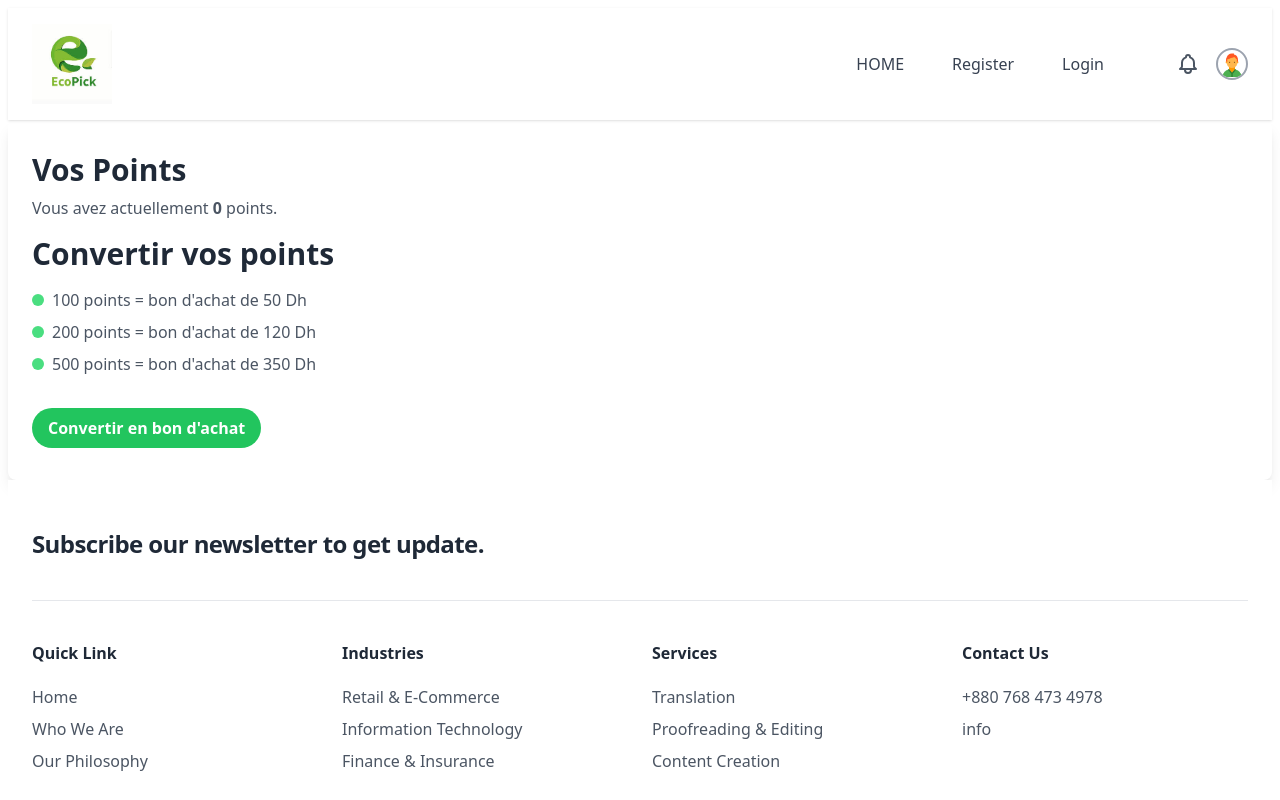
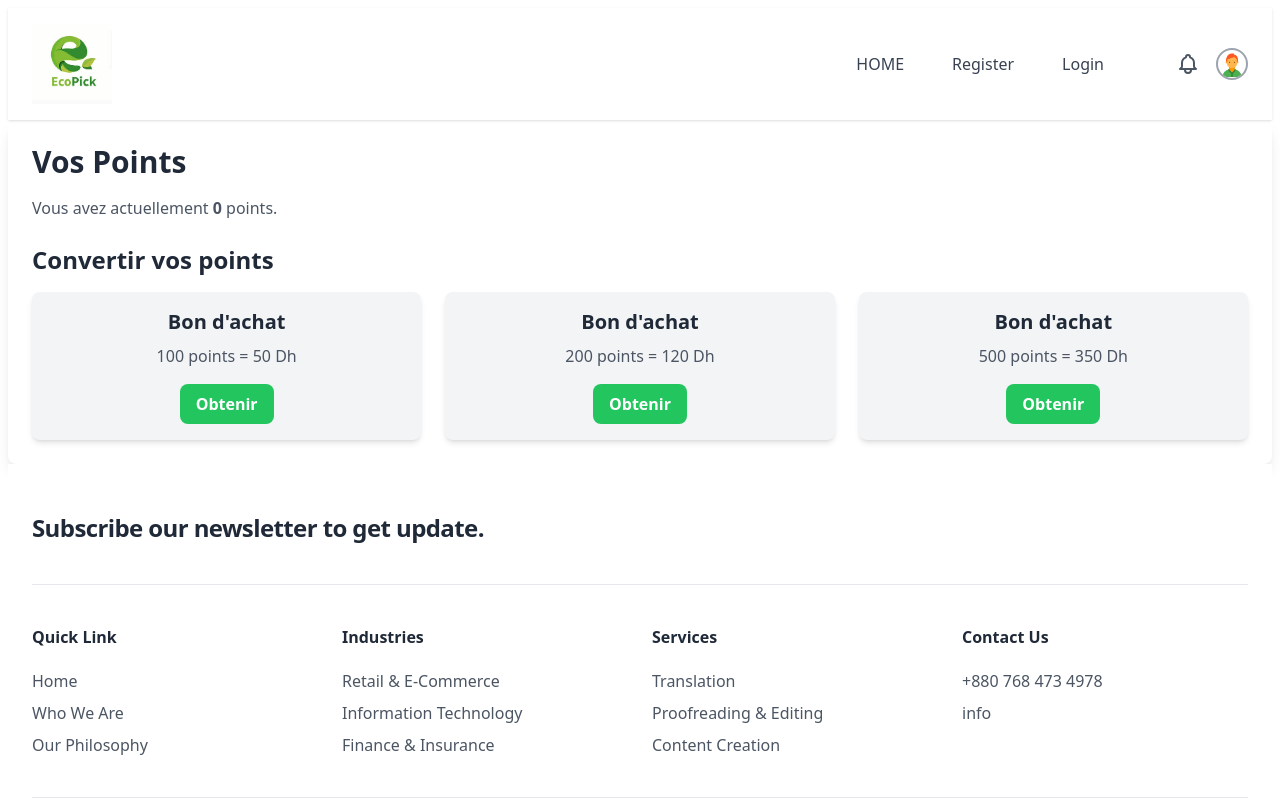
Before and after one commit to Abdelquoddouss/EcoPick, an Angular app: page /point in a window 1280 px wide. Shown: the top 800 px of the page. Built offline with nearby package versions, Linux system fonts and the light colour scheme.

Commit message:
ajoute la logique pour les points de particulier

```diff
--- a/db.json
+++ b/db.json
@@ -71,7 +71,7 @@
       "password": "Pa$$w0rd!",
       "birthDate": "1995-11-20",
       "role": "particulier",
-      "points": 16
+      "points": 50
     }
   ],
   "collectes": [
--- a/src/app/point/point.component.html
+++ b/src/app/point/point.component.html
@@ -1,24 +1,35 @@
-<div class="bg-white rounded-lg overflow-hidden shadow-lg">
-  <div class="px-6 py-8">
-    <h2 class="text-3xl font-semibold text-gray-800 mb-2">Vos Points</h2>
-    <p class="text-gray-600 mb-4">Vous avez actuellement <span class="font-bold">{{ points }}</span> points.</p>
-    <div class="text-3xl font-bold text-gray-800 mb-4">Convertir vos points</div>
-    <ul class="text-gray-600">
-      <li class="flex items-center mb-2">
-        <span class="inline-block w-3 h-3 bg-green-400 rounded-full mr-2"></span>
-        100 points = bon d'achat de 50 Dh
-      </li>
-      <li class="flex items-center mb-2">
-        <span class="inline-block w-3 h-3 bg-green-400 rounded-full mr-2"></span>
-        200 points = bon d'achat de 120 Dh
-      </li>
-      <li class="flex items-center mb-2">
-        <span class="inline-block w-3 h-3 bg-green-400 rounded-full mr-2"></span>
-        500 points = bon d'achat de 350 Dh
-      </li>
-    </ul>
-    <button (click)="convertPointsToVoucher(points)" class="mt-6 bg-green-500 hover:bg-green-600 text-white font-semibold py-2 px-4 rounded-full transition duration-300 ease-in-out transform hover:scale-105">
-      Convertir en bon d'achat
-    </button>
+<div class="bg-white rounded-lg overflow-hidden shadow-lg p-6">
+  <h2 class="text-3xl font-semibold text-gray-800 mb-4">Vos Points</h2>
+  <p class="text-gray-600 mb-6">Vous avez actuellement <span class="font-bold">{{ points }}</span> points.</p>
+
+  <div class="text-2xl font-bold text-gray-800 mb-4">Convertir vos points</div>
+
+  <div class="grid grid-cols-1 md:grid-cols-2 lg:grid-cols-3 gap-6">
+    <!-- Carte Bon d'achat 50 Dh -->
+    <div class="bg-gray-100 rounded-lg shadow-md p-4 text-center">
+      <h3 class="text-xl font-semibold text-gray-800 mb-2">Bon d'achat</h3>
+      <p class="text-gray-600">100 points = 50 Dh</p>
+      <button (click)="convertPointsToVoucher(100)" class="mt-4 bg-green-500 hover:bg-green-600 text-white font-semibold py-2 px-4 rounded-lg transition transform hover:scale-105">
+        Obtenir
+      </button>
+    </div>
+
+    <!-- Carte Bon d'achat 120 Dh -->
+    <div class="bg-gray-100 rounded-lg shadow-md p-4 text-center">
+      <h3 class="text-xl font-semibold text-gray-800 mb-2">Bon d'achat</h3>
+      <p class="text-gray-600">200 points = 120 Dh</p>
+      <button (click)="convertPointsToVoucher(200)" class="mt-4 bg-green-500 hover:bg-green-600 text-white font-semibold py-2 px-4 rounded-lg transition transform hover:scale-105">
+        Obtenir
+      </button>
+    </div>
+
+    <!-- Carte Bon d'achat 350 Dh -->
+    <div class="bg-gray-100 rounded-lg shadow-md p-4 text-center">
+      <h3 class="text-xl font-semibold text-gray-800 mb-2">Bon d'achat</h3>
+      <p class="text-gray-600">500 points = 350 Dh</p>
+      <button (click)="convertPointsToVoucher(500)" class="mt-4 bg-green-500 hover:bg-green-600 text-white font-semibold py-2 px-4 rounded-lg transition transform hover:scale-105">
+        Obtenir
+      </button>
+    </div>
   </div>
 </div>
--- a/src/app/point/point.component.ts
+++ b/src/app/point/point.component.ts
@@ -16,35 +16,46 @@ export class PointComponent implements OnInit {
   ngOnInit(): void {
     this.userId = this.authService.getUserId();
     if (this.userId) {
-      this.authService.getUserPoints(this.userId).subscribe(points => {
-        this.points = points;
+      this.authService.getUserPoints(this.userId).subscribe({
+        next: (points) => this.points = points,
+        error: (err) => {
+          console.error('Erreur chargement points:', err);
+          this.points = 0;
+        }
       });
     }
   }
 
-  convertPointsToVoucher(points: number): void {
-    if (this.userId) {
+  convertPointsToVoucher(pointsToConvert: number): void {
+    if (!this.userId) return;
+
+    if (pointsToConvert > this.points) {
+      alert('Pas assez de points');
+      return;
+    }
+    const newPointsTotal = this.points - pointsToConvert;
+
     let voucherAmount = 0;
-      if (points >= 500) {
+    if (pointsToConvert >= 500) {
       voucherAmount = 350;
-      } else if (points >= 200) {
+    } else if (pointsToConvert >= 200) {
       voucherAmount = 120;
-      } else if (points >= 100) {
+    } else if (pointsToConvert >= 100) {
       voucherAmount = 50;
     } else {
-        alert('Pas assez de points pour un bon d\'achat.');
+      alert('Montant de conversion invalide');
       return;
     }
 
-      this.authService.updateUserPoints(this.userId, -points).subscribe({
+    this.authService.updateUserPoints(this.userId, newPointsTotal).subscribe({
       next: () => {
-          alert(`Vous avez converti ${points} points en un bon d'achat de ${voucherAmount} Dh.`);
-          this.points -= points;
+        this.points = newPointsTotal; // Mise à jour locale
+        alert(`Conversion réussie ! Bon d'achat de ${voucherAmount}Dh`);
       },
       error: (error) => {
-          console.error('Erreur lors de la conversion des points:', error);
+        console.error('Erreur:', error);
+        alert('Erreur lors de la conversion');
       }
     });
   }
 }
-}
--- a/src/app/services/auth.service.ts
+++ b/src/app/services/auth.service.ts
@@ -1,6 +1,6 @@
 import { Injectable } from '@angular/core';
 import {HttpClient} from "@angular/common/http";
-import {Observable} from "rxjs";
+import {map, Observable} from "rxjs";
 
 @Injectable({
   providedIn: 'root'
@@ -38,12 +38,16 @@ export class AuthService {
     const user = localStorage.getItem('user');
     return user ? JSON.parse(user) : null; // Convertir en objet si trouvé, sinon retourner null
   }
-  updateUserPoints(userId: number, points: number): Observable<any> {
-    return this.http.patch(`${this.apiUrl}users/${userId}`, { points });
+  updateUserPoints(userId: number, newPoints: number): Observable<any> {
+    return this.http.patch(`${this.apiUrl}users/${userId}`, {
+      points: newPoints
+    });
   }
 
   getUserPoints(userId: number): Observable<number> {
-    return this.http.get<number>(`${this.apiUrl}users/${userId}/points`);
+    return this.http.get<any>(`${this.apiUrl}users/${userId}`).pipe(
+      map(user => user.points || 0)
+    );
   }
 
 
```
Lines whose indentation alone changed are shown as unchanged.
